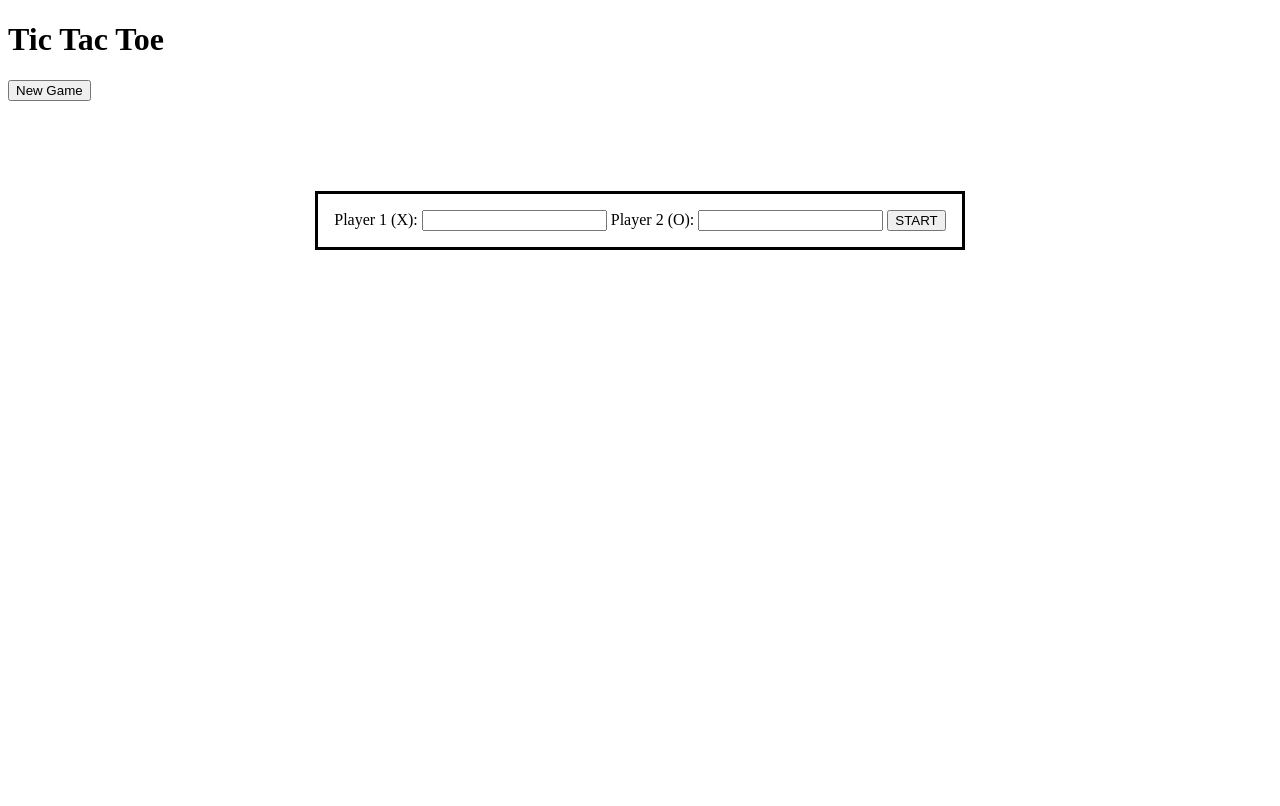
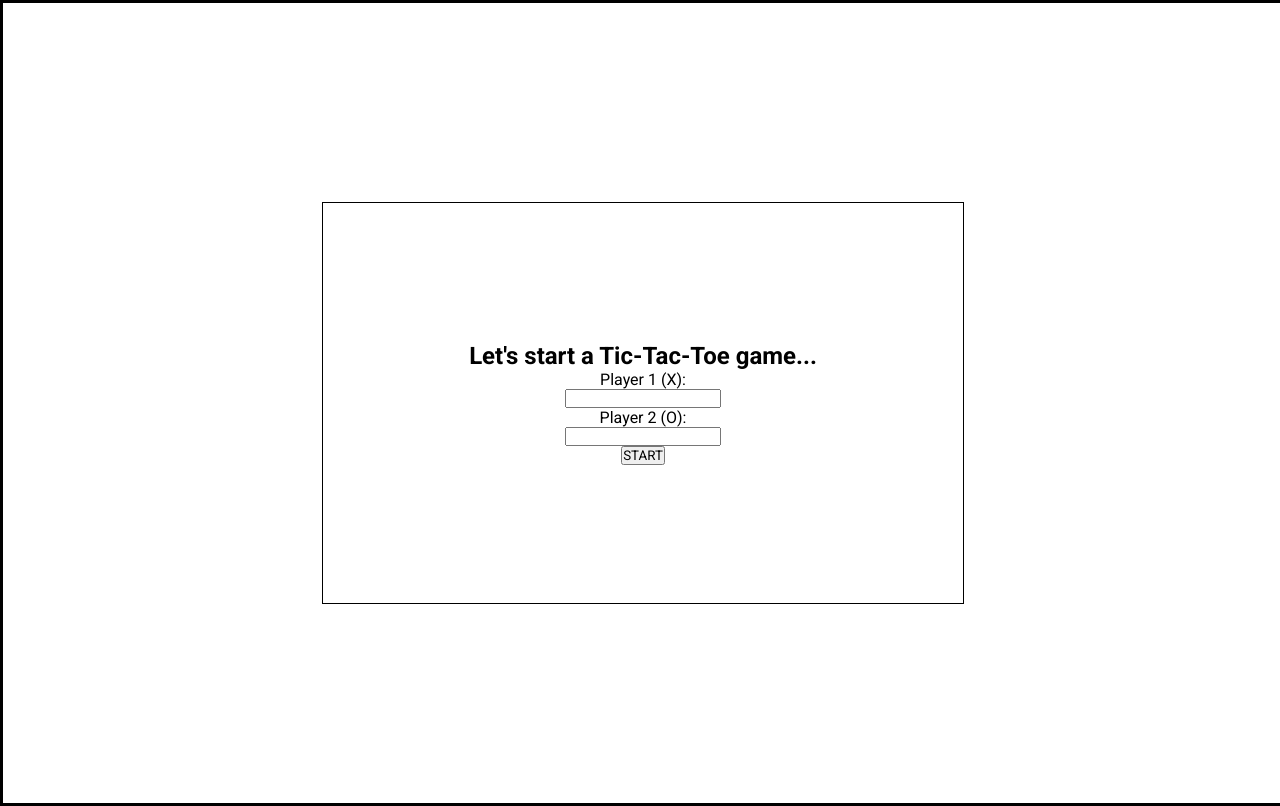
Before and after one commit to justinlyan/tic-tac-toe, a plain HTML site: page index.html in a window 1280 px wide. Drawn offline with Linux system fonts and the light colour scheme.

Commit message:
dialog element takes up the entire page when page is first opened

```diff
--- a/index.html
+++ b/index.html
@@ -4,18 +4,27 @@
   <meta charset="UTF-8">
   <meta name="viewport" content="width=device-width, initial-scale=1.0">
   <title>Document</title>
+  <link rel="preconnect" href="https://fonts.googleapis.com">
+<link rel="preconnect" href="https://fonts.gstatic.com" crossorigin>
+<link href="https://fonts.googleapis.com/css2?family=Roboto:ital,wght@0,100;0,300;0,400;0,500;0,700;0,900;1,100;1,300;1,400;1,500;1,700;1,900&display=swap" rel="stylesheet">
   <link rel="stylesheet" href="./styles.css">
 </head>
 <body>
   <h1>Tic Tac Toe</h1>
-  <button class="newGame">New Game</button>
-  <div class="player1Score"></div>
-  <div class="player2Score"></div>
-  <div class="winner"></div>
-  <div class="board"></div>
+  <div class="main">
+
+    <div class="scoreboard">
+      <div class="player1Score"></div>
+      <div class="player2Score"></div>
+    </div>
+    <div class="winner"></div>
+    <div class="board"></div>
+    <button class="newGame">New Game</button>
+  </div>
 
   <dialog open>
     <form method="dialog">
+      <h2>Let's start a Tic-Tac-Toe game...</h2>
       <label for="player1">Player 1 (X): </label>
       <input type="text" id="player1" required>
       <label for="player2">Player 2 (O): </label>
--- a/index.js
+++ b/index.js
@@ -35,6 +35,7 @@ function Player(name, gamePiece, turn, score) {
 }
 
 function ScreenController(firstPlayer, secondPlayer) {
+  if (firstPlayer.name && secondPlayer.name) {
     const boardDiv = document.querySelector(".board");
     const newGameBtn = document.querySelector(".newGame");
     const winnerDiv = document.querySelector(".winner");
@@ -52,7 +53,7 @@ function ScreenController(firstPlayer, secondPlayer) {
     let hasWon = false;
     let move = 0;
 
-  winnerDiv.textContent = `${players[currentPlayer].name} turn to move`;
+    winnerDiv.innerHTML = `<span class="current-player">${players[currentPlayer].name}</span> turn to move`;
 
     const newBoard = () => {
       gameBoard = Gameboard([["-", "-", "-"], ["-", "-", "-"], ["-", "-", "-"]]);
@@ -95,7 +96,8 @@ function ScreenController(firstPlayer, secondPlayer) {
             winnerDiv.textContent = `Tie!`;
           } else {
             currentPlayer = currentPlayer === "player1" ? "player2" : "player1";
-          winnerDiv.textContent = `${current.name} turn to move`;
+            current = players[currentPlayer];
+            winnerDiv.innerHTML = `<span class="current-player">${current.name}</span> turn to move`;
           }
         };
       }
@@ -110,6 +112,7 @@ function ScreenController(firstPlayer, secondPlayer) {
 
     updateScoreDiv();
     newBoard();
+  }
 }
 
 function initializeGame() {
--- a/styles.css
+++ b/styles.css
@@ -1,11 +1,67 @@
+* {
+  margin: 0;
+  padding: 0;
+  font-family: "Roboto", sans-serif;
+}
+
+h1 {
+  text-align: center;
+  font-size: 4rem;
+}
+
+dialog {
+  position: absolute;
+  top: 0;
+  left: 0;
+  height: 100vh;
+  width: 100vw;
+}
+
+form {
+  position: absolute;
+  top: 50%;
+  left: 50%;
+  transform: translate(-50%, -50%);
+  width: 50vw;
+  height: 50vh;
+  border: 1px solid black;
+  display: flex;
+  flex-direction: column;
+  align-items: center;
+  justify-content: center;
+}
+
+.main {
+  width: 75vh;
+  height: 75vh;
+  margin: 0 auto;
+}
+
+.scoreboard {
+  display: flex;
+  justify-content: space-between;
+  font-size: 2rem;
+}
+
+.winner {
+  text-align: center;
+}
+
+.current-player {
+  font-weight: bold;
+}
 
 .board {
+  width: 100%;
+  height: 100%;
   display: grid;
-  grid-template: repeat(3, 30px) / repeat(3, 30px);
+  grid-template: repeat(3, 1fr) / repeat(3, 1fr);
 }
 
 .cell {
   cursor: pointer;
   background-color: grey;
   border: 1px solid black;
+  font-size: 8rem;
+  text-align: center;
 }
```
Lines whose indentation alone changed are shown as unchanged.
